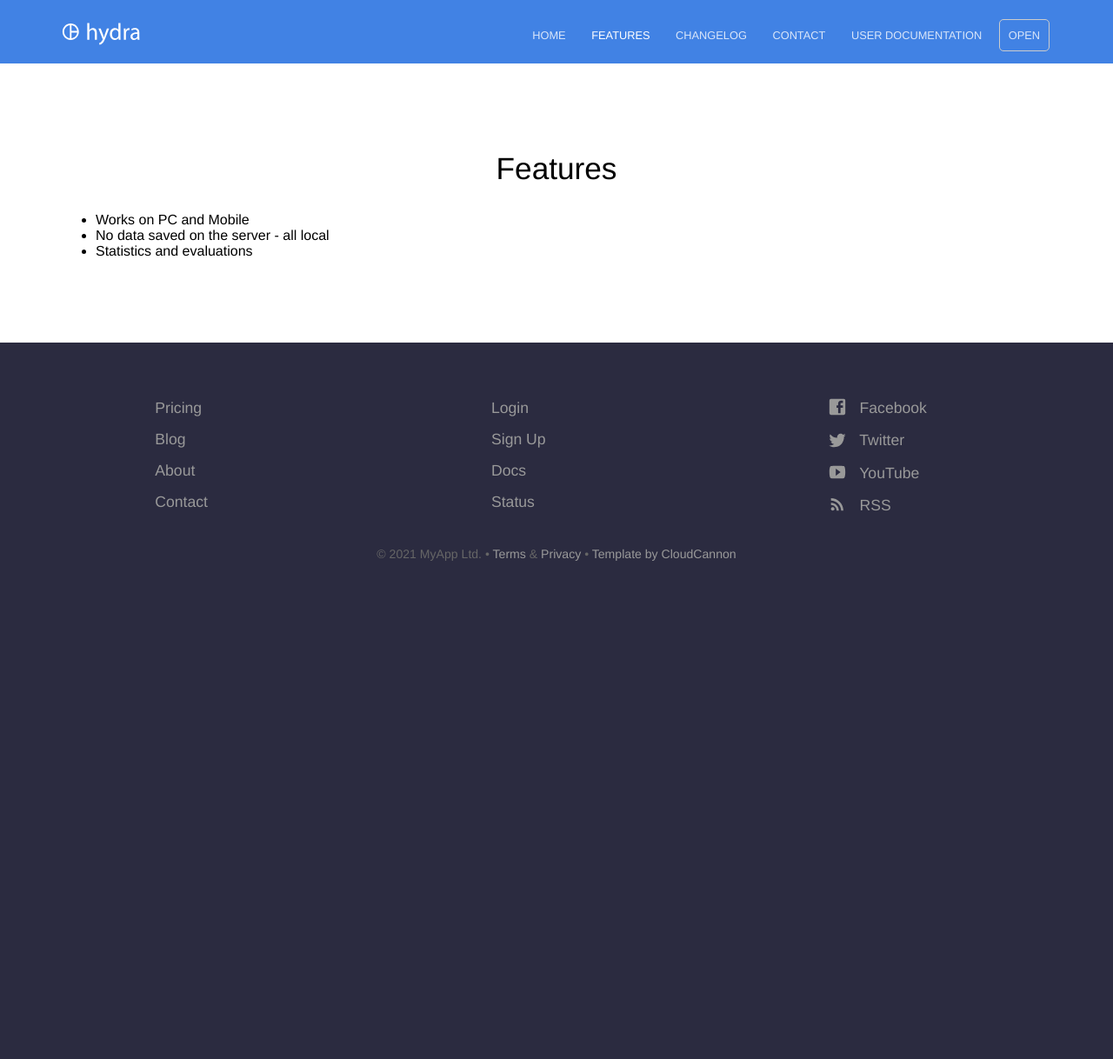
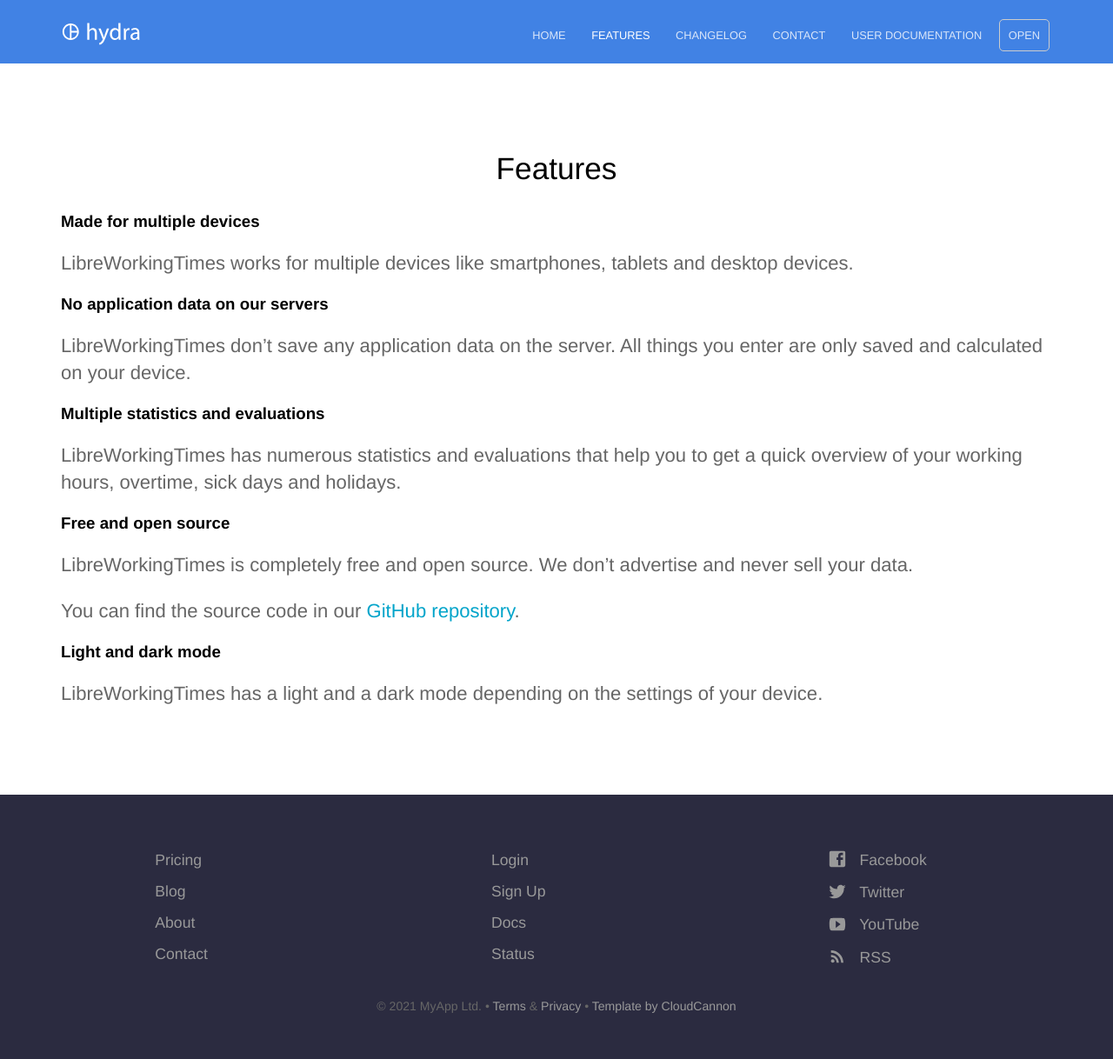
Before and after one commit to Nicklas2751/LibreWorkingTimesWeb, a Jekyll site: the page built from features.md, in a window 1280 px wide. Shown: the whole page at 87% size. Built offline with Jekyll 4.4.1, drawn with Linux system fonts in a browser that asks for light colours; before the commit the page ends 900 px from its top, so only the background shows below that.

```diff
--- a/features.md
+++ b/features.md
@@ -3,6 +3,25 @@ title: Features
 layout: page
 ---
 
-- Works on PC and Mobile
-- No data saved on the server - all local
-- Statistics and evaluations
+
+### Made for multiple devices
+
+LibreWorkingTimes works for multiple devices like smartphones, tablets and desktop devices.
+
+### No application data on our servers
+
+LibreWorkingTimes don't save any application data on the server. All things you enter are only saved and calculated on your device.
+
+### Multiple statistics and evaluations
+
+LibreWorkingTimes has numerous statistics and evaluations that help you to get a quick overview of your working hours, overtime, sick days and holidays.
+
+### Free and open source
+
+LibreWorkingTimes is completely free and open source. We don't advertise and never sell your data.
+
+You can find the source code in our [GitHub repository](https://github.com/nicklas2751/LibreWorkingTimes/).
+
+### Light and dark mode
+
+LibreWorkingTimes has a light and a dark mode depending on the settings of your device.
```
Also changed, not shown: index.html (+5 -5 lines), images/screenshot_desktop_dark.png (added), images/screenshot_desktop_light.png (added), images/screenshot_mobile_dark.png (added), images/screenshot_mobile_dark_entries.png (added), images/screenshot_mobile_light.png (added), images/screenshot_mobile_light_entries.png (added).
